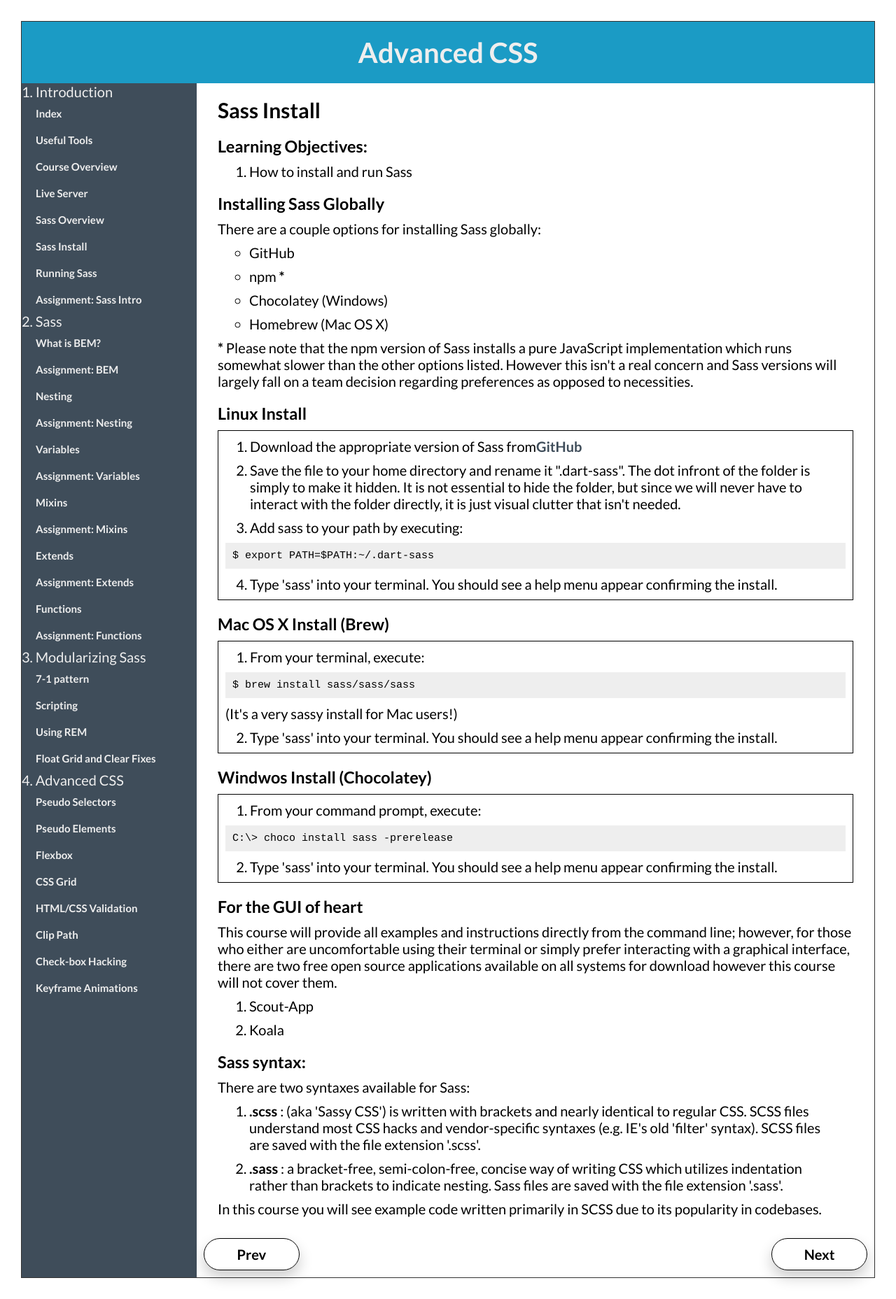
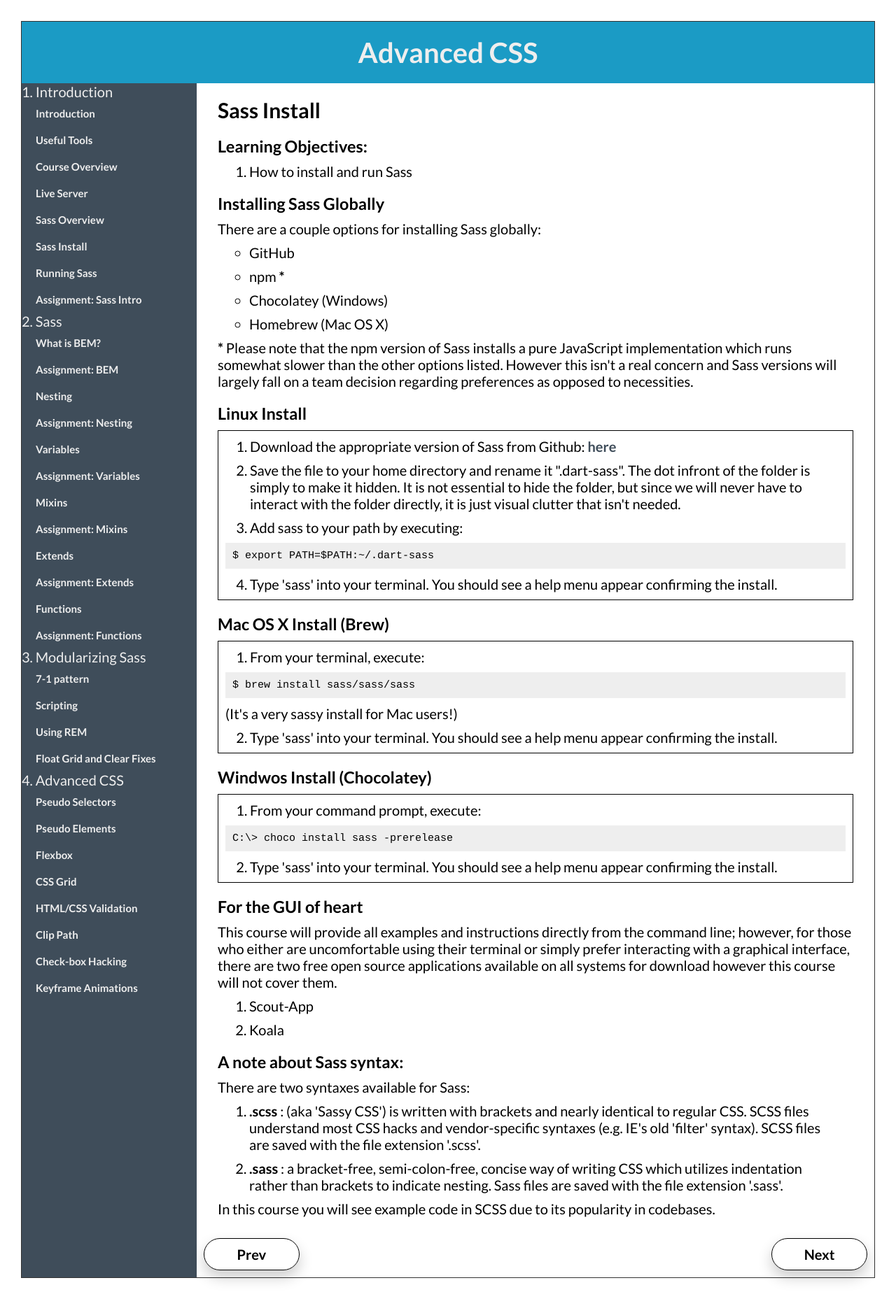
Before and after one commit to prescottbreeden/advanced_css_module, a React app in the folder front_end/: page /5 in a window 1280 px wide. Shown: the whole page at 70% size. Built offline with nearby package versions, Linux system fonts and the light colour scheme.

Commit message:
text edits on sass install and overview

```diff
--- a/front_end/src/components/chapter1/SassInstall.jsx
+++ b/front_end/src/components/chapter1/SassInstall.jsx
@@ -49,10 +49,7 @@ const SassInstall = (props) => {
         </h3>
         <ul className="module__list u-border-solid">
           <li className="module__list--item">
-            Download the appropriate version of Sass from
-            <a href="https://github.com/sass/dart-sass/releases/tag/1.14.2">
-              GitHub
-            </a>
+            Download the appropriate version of Sass from Github: <a href="https://github.com/sass/dart-sass/releases/tag/1.14.2">here</a>
           </li>
           <li className="module__list--item">
             Save the file to your home directory and rename it ".dart-sass".
@@ -122,7 +119,7 @@ const SassInstall = (props) => {
           </li>
         </ul>
         <h3 className="module__objectives">
-          Sass syntax:
+          A note about Sass syntax:
         </h3>
         <p className="module__text">
           There are two syntaxes available for Sass:
@@ -142,8 +139,8 @@ const SassInstall = (props) => {
           </li>
         </ul>
         <p className="module__text">
-          In this course you will see example code written primarily in SCSS
-          due to its popularity in codebases.
+          In this course you will see example code in SCSS due to its popularity
+          in codebases.
         </p>
       </div>
 
--- a/front_end/src/components/chapter1/SassOverview.jsx
+++ b/front_end/src/components/chapter1/SassOverview.jsx
@@ -29,7 +29,7 @@ const SassOverview = (props) => {
         <p className="module__text">
           Sass stands for "Syntactically Awesome Style Sheets" and is an
           extension of CSS that adds power and elegance to the basic language.
-          SASS allows the use of a multitude of tools including variables,
+          Sass allows the use of a multitude of tools including variables,
           nesting, mixins, imports, and more--all with a fully CSS-compatable
           SCSS syntax. This means that any valid CSS is also valid SCSS,
           making both getting started with Sass as well as implementing
@@ -90,7 +90,8 @@ const SassOverview = (props) => {
           fundamentally important issues such as memory allocation and pointers.
           However, high level languages also carry with them an expressiveness
           that a less abstracted language doesn't.  Python's list comprehension
-          is a terrific example where per-line code efficiency is hard to match.
+          is a terrific example where the "code-per-line" efficiency is hard to
+          match.
         </p>
         <p className="module__text">
           Forunately, Sass still <em>feels</em> and behaves very much like CSS
--- a/front_end/src/containers/App.js
+++ b/front_end/src/containers/App.js
@@ -32,7 +32,7 @@ class App extends Component {
             <div className="nav__section">
               1. Introduction
               <a href="/" className="nav__link">
-                <div className="nav__section--item">Index</div>
+                <div className="nav__section--item">Introduction</div>
               </a>
               <a href="/1" className="nav__link">
                 <div className="nav__section--item">Useful Tools</div>
```
